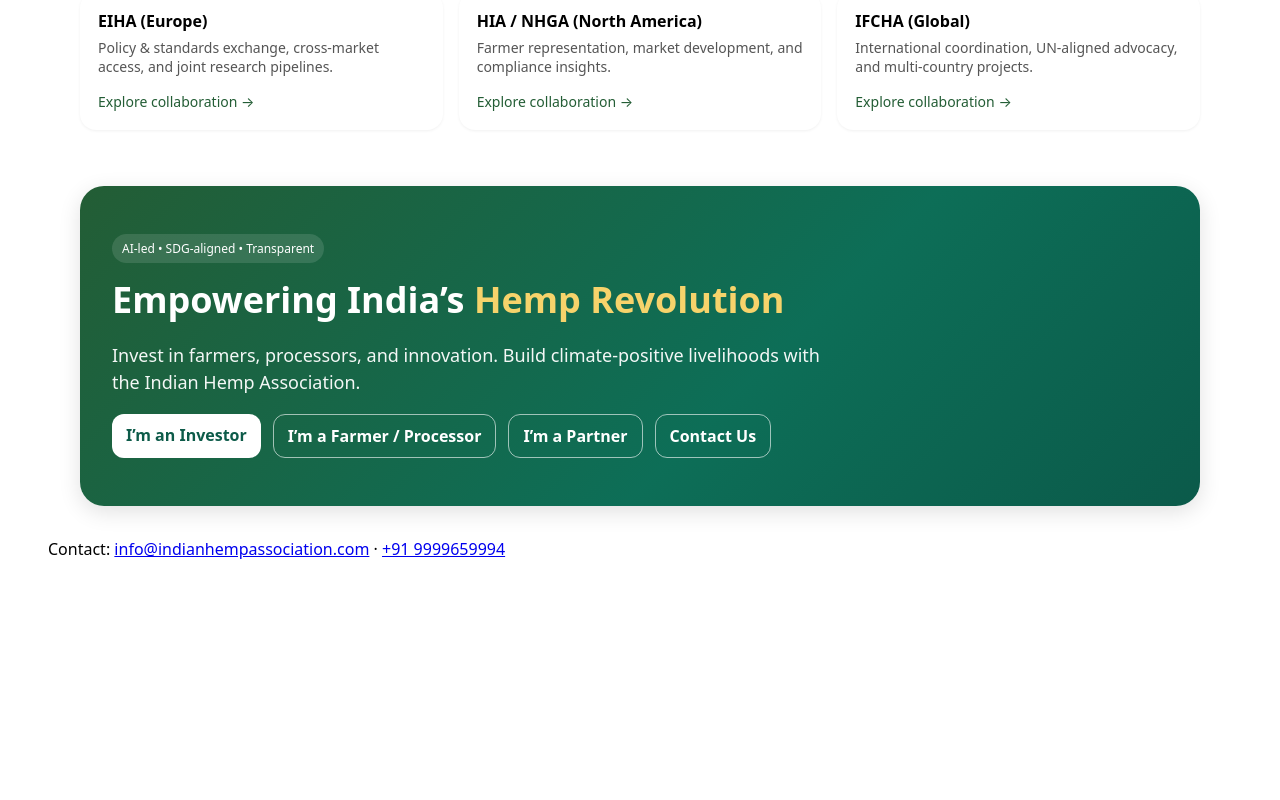
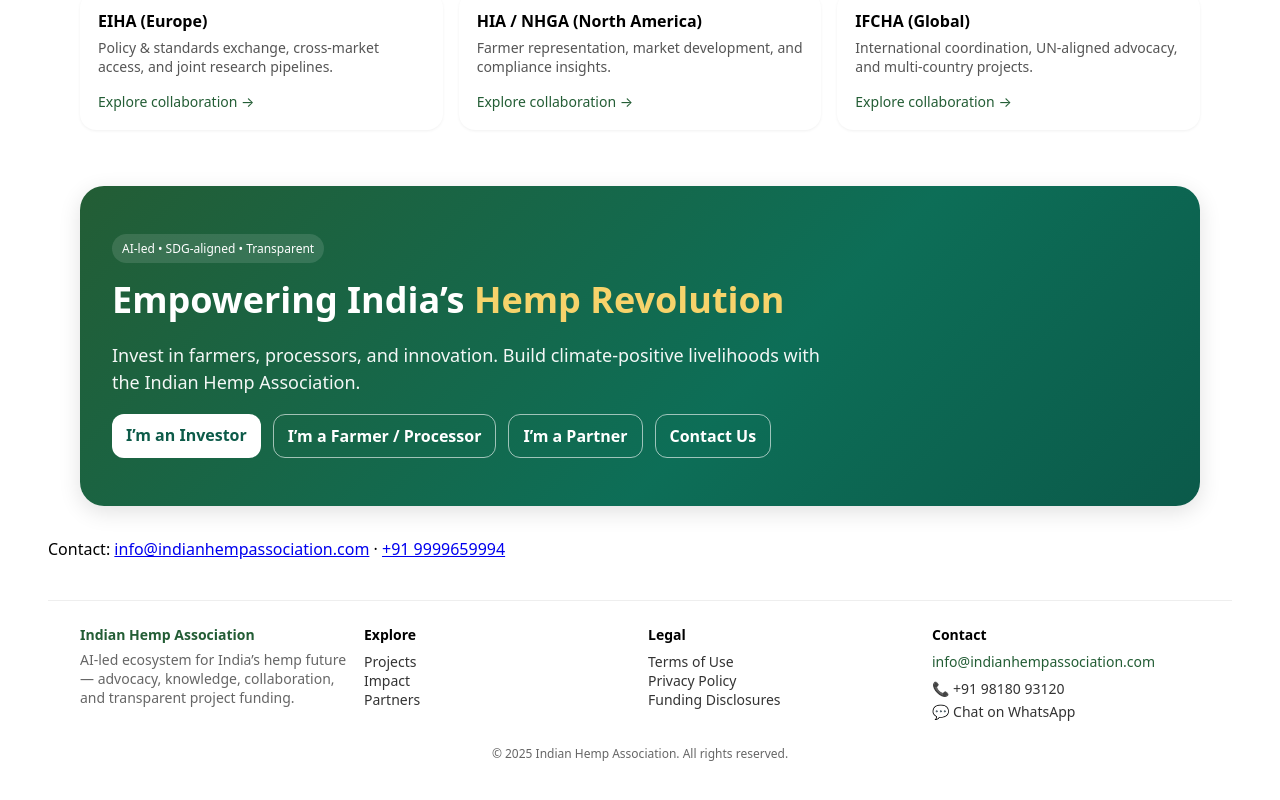
Before and after one commit to IHA-108/iha-website, a Next.js app: page / in a window 1280 px wide. Shown: the part 1191-1991 px from the top of the page. Before the commit the page ends 1815 px from the top, so only its background shows below. Built offline with nearby package versions, Linux system fonts and the light colour scheme.

Commit message:
Update index.js

```diff
--- a/pages/index.js
+++ b/pages/index.js
@@ -198,7 +198,64 @@ export default function Home() {
           Contact:{' '}
           <a href="mailto:info@indianhempassociation.com">info@indianhempassociation.com</a> ·{' '}
           <a href="tel:+919999659994">+91 9999659994</a>
-        </p>
+        </p> {/* FOOTER */}
+<footer style={{ borderTop: "1px solid #eee", marginTop: 40 }}>
+  <div style={{
+    maxWidth: 1120,
+    margin: "0 auto",
+    padding: "24px 16px",
+    display: "grid",
+    gridTemplateColumns: "repeat(auto-fit, minmax(220px, 1fr))",
+    gap: 16,
+    fontSize: 14
+  }}>
+    <div>
+      <div style={{ fontWeight: 700, color: "#235d35" }}>Indian Hemp Association</div>
+      <p style={{ color: "#666", marginTop: 6 }}>
+        AI-led ecosystem for India’s hemp future — advocacy, knowledge,
+        collaboration, and transparent project funding.
+      </p>
+    </div>
+
+    <div>
+      <div style={{ fontWeight: 700, marginBottom: 8 }}>Explore</div>
+      <div><a href="#projects" style={{ color: "#333", textDecoration: "none" }}>Projects</a></div>
+      <div><a href="#impact" style={{ color: "#333", textDecoration: "none" }}>Impact</a></div>
+      <div><a href="#partners" style={{ color: "#333", textDecoration: "none" }}>Partners</a></div>
+    </div>
+
+    <div>
+      <div style={{ fontWeight: 700, marginBottom: 8 }}>Legal</div>
+      <div><a href="/terms" style={{ color: "#333", textDecoration: "none" }}>Terms of Use</a></div>
+      <div><a href="/privacy" style={{ color: "#333", textDecoration: "none" }}>Privacy Policy</a></div>
+      <div><a href="/funding" style={{ color: "#333", textDecoration: "none" }}>Funding Disclosures</a></div>
+    </div>
+
+    <div id="contact">
+      <div style={{ fontWeight: 700, marginBottom: 8 }}>Contact</div>
+      <div>
+        <a href="mailto:info@indianhempassociation.com" style={{ color: "#235d35", textDecoration: "none" }}>
+          info@indianhempassociation.com
+        </a>
+      </div>
+      <div style={{ marginTop: 8 }}>
+        <a href="tel:+919818093120" style={{ color: "#333", textDecoration: "none" }}>
+          📞 +91 98180 93120
+        </a>
+      </div>
+      <div style={{ marginTop: 4 }}>
+        <a href="https://wa.me/919818093120" style={{ color: "#333", textDecoration: "none" }}>
+          💬 Chat on WhatsApp
+        </a>
+      </div>
+    </div>
+  </div>
+
+  <div style={{ textAlign: "center", fontSize: 12, color: "#666", paddingBottom: 24 }}>
+    © {new Date().getFullYear()} Indian Hemp Association. All rights reserved.
+  </div>
+</footer>
+
       </main>
     </>
   );
```
